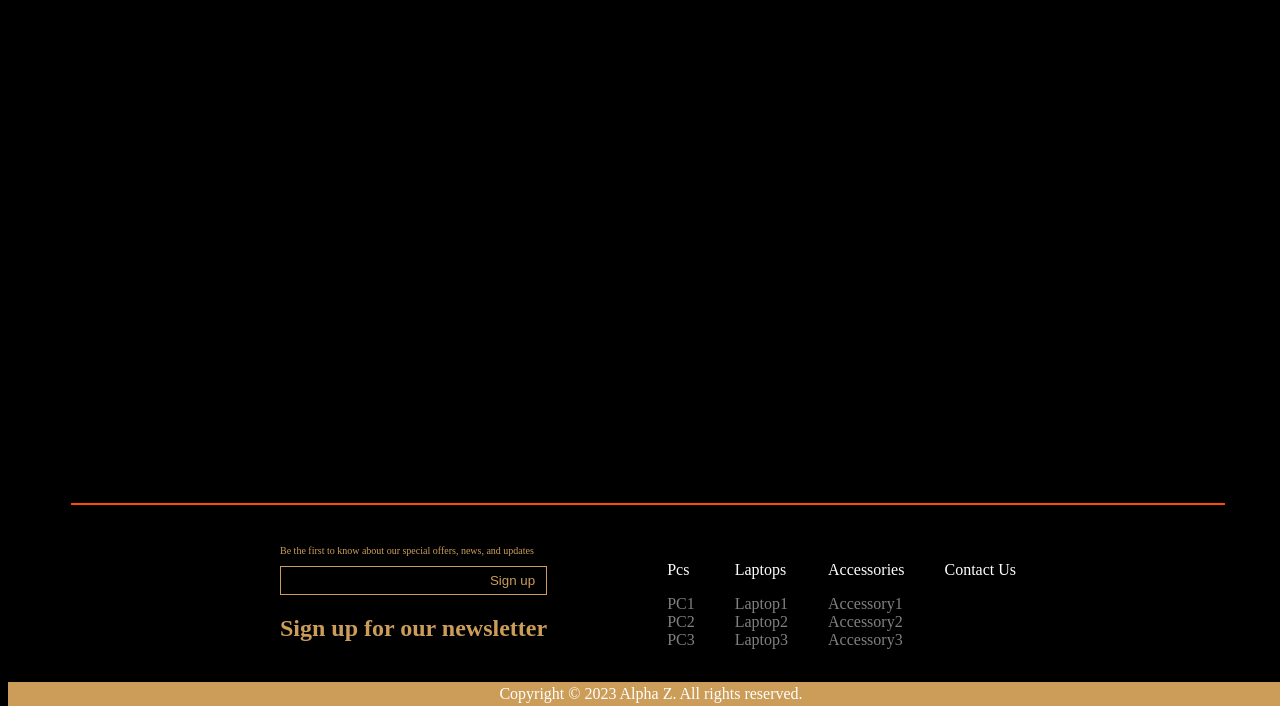
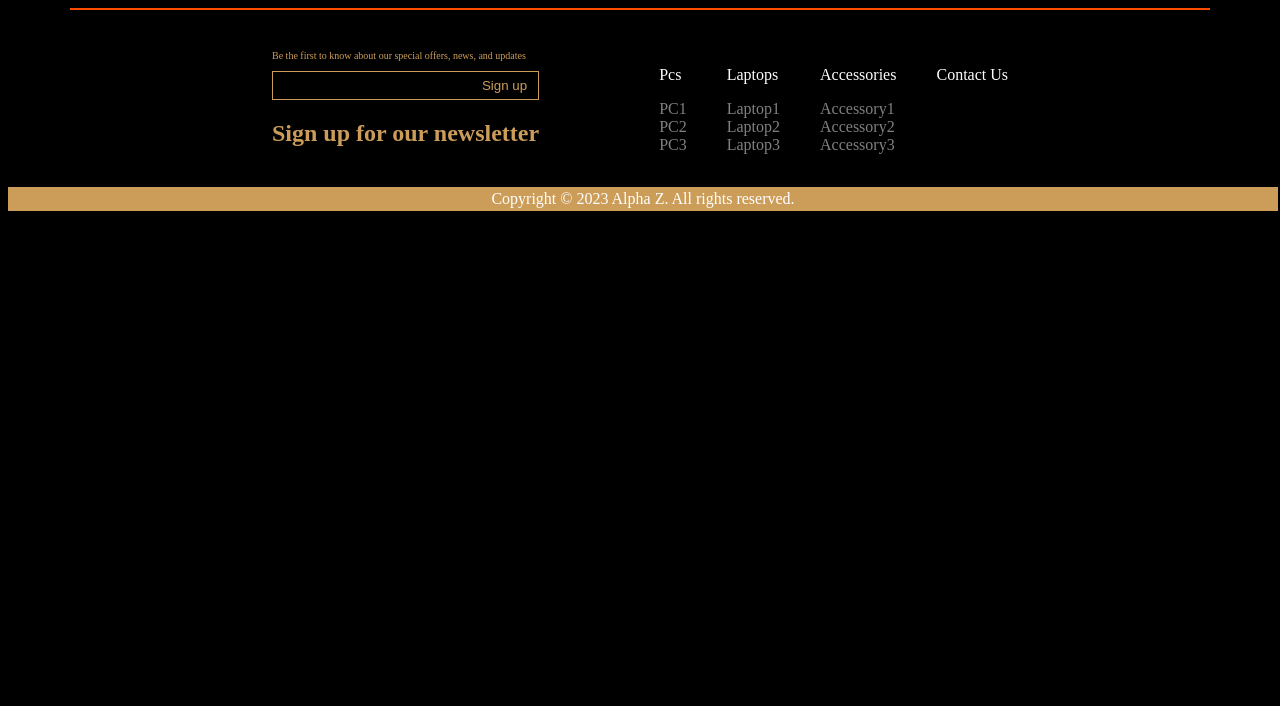
Before and after one commit to Grendel99z/Alpha-Z, a PHP site: page /template.html in a window 1280 px wide. Shown: the part 94-800 px from the top of the page. Run offline with PHP 8.4, Linux system fonts and the light colour scheme.

Commit message:
change footer styling

```diff
--- a/style.css
+++ b/style.css
@@ -79,16 +79,14 @@ flex-shrink: 0;
     width: 100%;
 }
 
-
 footer {
-    display: flex;
+    background-color:black;
+    display:block flex;
     flex-direction: column;
-    position: absolute;
     gap: 20px;
     bottom: 0;
     width: 100%;
 }
-
 
 footer .footer-content{
     display: flex;
```
